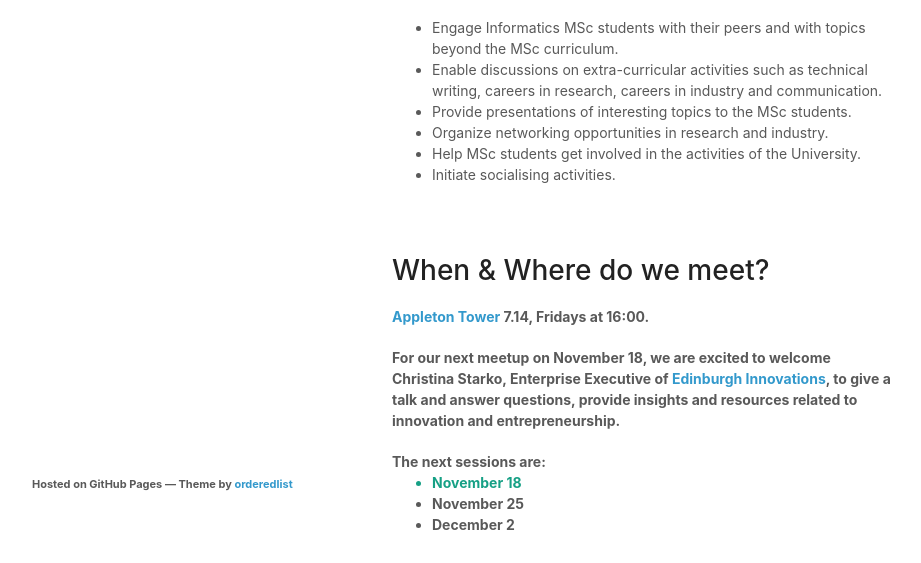
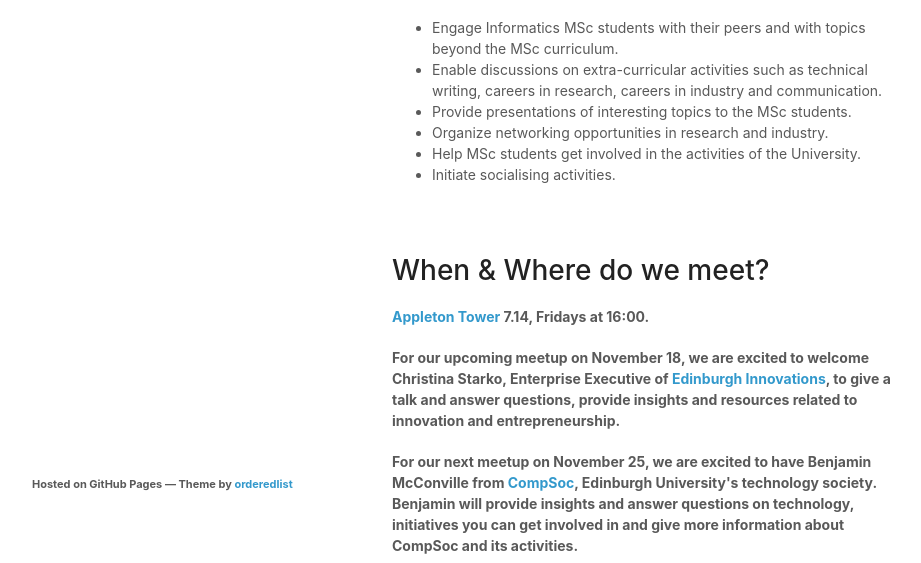
Before and after one commit to infmasters/infmasters.github.io, a plain HTML site: page index.html in a window 1280 px wide. Shown: the part 237-800 px from the top of the page, without its empty margins (178-1099 px from the left). Drawn offline with Linux system fonts and the light colour scheme.

Commit message:
Update index.html

```diff
--- a/index.html
+++ b/index.html
@@ -31,9 +31,13 @@
       <section>
         <h1>When & Where do we meet?</h1>
         <p><b><a href="https://goo.gl/maps/Qz7DZAQcDwoGNDxg8">Appleton Tower</a> 7.14, Fridays at 16:00<b>.<br/>
-        <p> For our next meetup on November 18, we are excited to welcome Christina Starko, Enterprise Executive of <a href="https://edinburgh-innovations.ed.ac.uk/">Edinburgh Innovations</a>,
+        <p> For our upcoming meetup on November 18, we are excited to welcome Christina Starko, Enterprise Executive of <a href="https://edinburgh-innovations.ed.ac.uk/">Edinburgh Innovations</a>,
           to give a talk and answer questions, provide insights and resources related to innovation and entrepreneurship.
         </p>
+          <p>For our next meetup on November 25,
+            we are excited to have Benjamin McConville from <a href="https://comp-soc.com/">CompSoc</a>, Edinburgh University's technology society.
+            Benjamin will provide insights and answer questions on technology, initiatives you can get involved in and give more information about CompSoc and its activities.
+            </p>
           The next sessions are:
         <ul>
           <li style="color:#16a085;">November 18</li>
```
